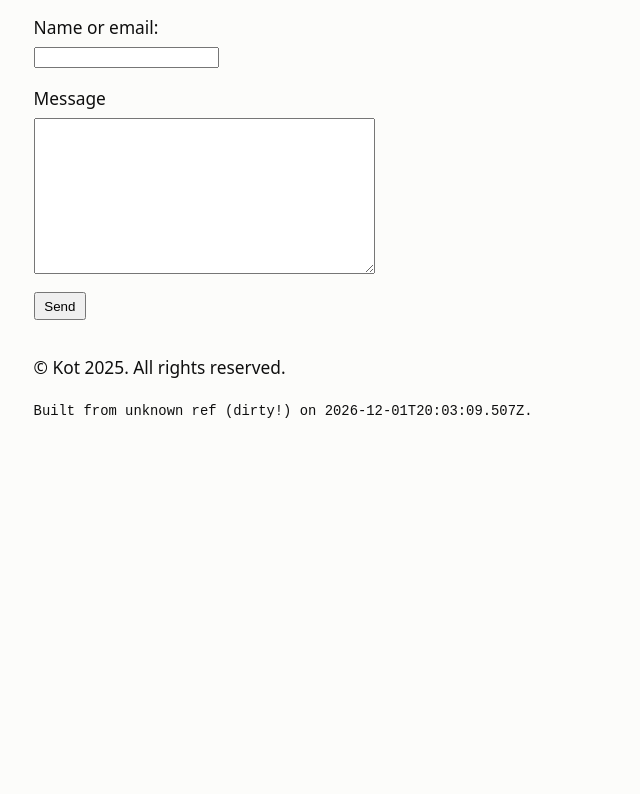
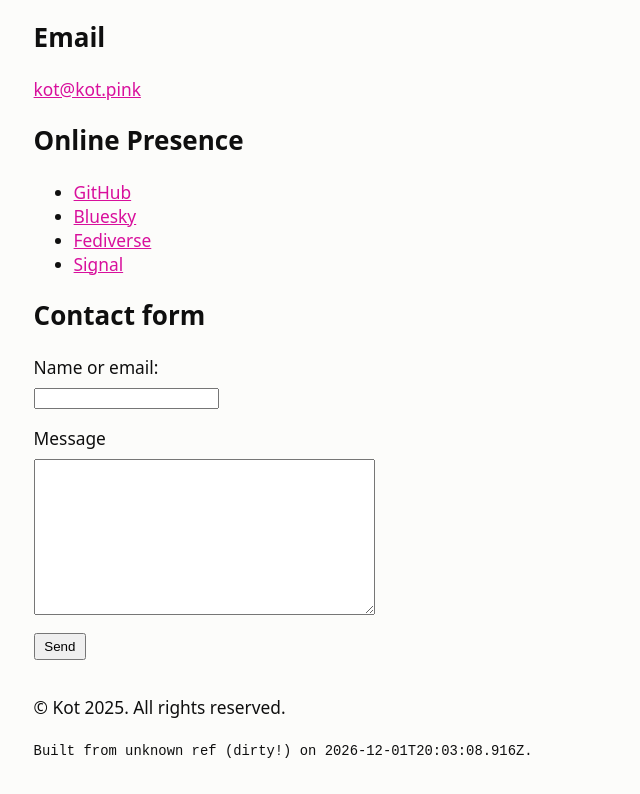
Before and after one commit to kotx/kot.pink, an Eleventy site: page contact.njk in a window 1280 px wide. Shown: the part 142-936 px from the top of the page, without its empty margins (0-640 px from the left). Before the commit the page ends 800 px from the top, so only its background shows below. Built offline with nearby package versions, Linux system fonts and the light colour scheme; Eleventy itself is replaced by a stand-in of ours; files that its build step writes are made by us from their sources; what git-repo-info, is-git-dirty would draw is missing.

Commit message:
Update contact page

```diff
--- a/contact.njk
+++ b/contact.njk
@@ -4,6 +4,29 @@ title: Contact
 ---
 
 <h1>Contact Kot</h1>
+
+<h2>Email</h2>
+<p>
+    <a href="mailto:kot@kot.pink">kot@kot.pink</a>
+</p>
+
+<h2>Online Presence</h2>
+<ul>
+    <li>
+        <a rel="me" target="_blank" href="https://github.com/kotx">GitHub</a>
+    </li>
+    <li>
+        <a rel="me" target="_blank" href="https://bsky.app/profile/kot.pink">Bluesky</a>
+    </li>
+    <li>
+        <a rel="me" target="_blank" href="https://awau.social/@kot">Fediverse</a>
+    </li>
+    <li>
+        <a rel="me" target="_blank" href="https://signal.me/#eu/1VxL145e-JGLa_Nc0Yy11uXBw1jMOqw7iqYgjNWjZ09WihAO6alCMaszXL5NAP3q">Signal</a>
+    </li>
+</ul>
+
+<h2>Contact form</h2>
 <script src="https://challenges.cloudflare.com/turnstile/v0/api.js" async defer></script>
 <form method="POST" action="/api/contact">
     <label for="name">Name or email:</label>
```
